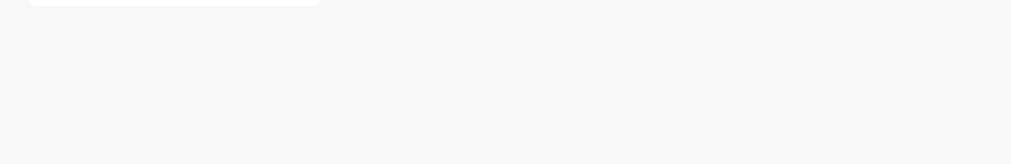
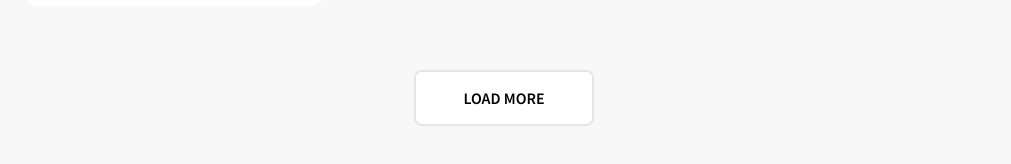
Before and after one commit to AndrsDev/test-full-stack, a React (Create React App) app in the folder client/: page / in a window 1280 px wide. Shown: the part 784-948 px from the top of the page, without its empty margins (136-1147 px from the left). Before the commit the page ends 854 px from the top, so only its background shows below. Built offline with nearby package versions, Linux system fonts and the light colour scheme.

Commit message:
added Load More button in UI

```diff
--- a/client/src/pages/App.module.css
+++ b/client/src/pages/App.module.css
@@ -63,3 +63,10 @@
   margin-top: 0px;
   margin-bottom: 4px;
 }
+
+.buttonContainer {
+  width: 100%;
+  display: flex;
+  margin: 64px 0px;
+  justify-content: center;
+}
--- a/client/src/pages/App.tsx
+++ b/client/src/pages/App.tsx
@@ -46,7 +46,7 @@ function App() {
   ]
 
   return (
-    <main className="pageContent">
+    <div className="pageContent">
 
       <header className={styles.header}>
         <h1>Users list</h1>
@@ -74,9 +74,12 @@ function App() {
           )
         }
       </main>
+      <div className={styles.buttonContainer}>
+        <PrimaryButton label="Load More" />
+      </div>
       {/* <PrimaryButton label="Button" />
       <input placeholder="Placeholder" /> */}
-    </main>
+    </div>
   );
 }
 
```
Also changed, not shown: 1 other file (tests, documents, lock files or other folders).
